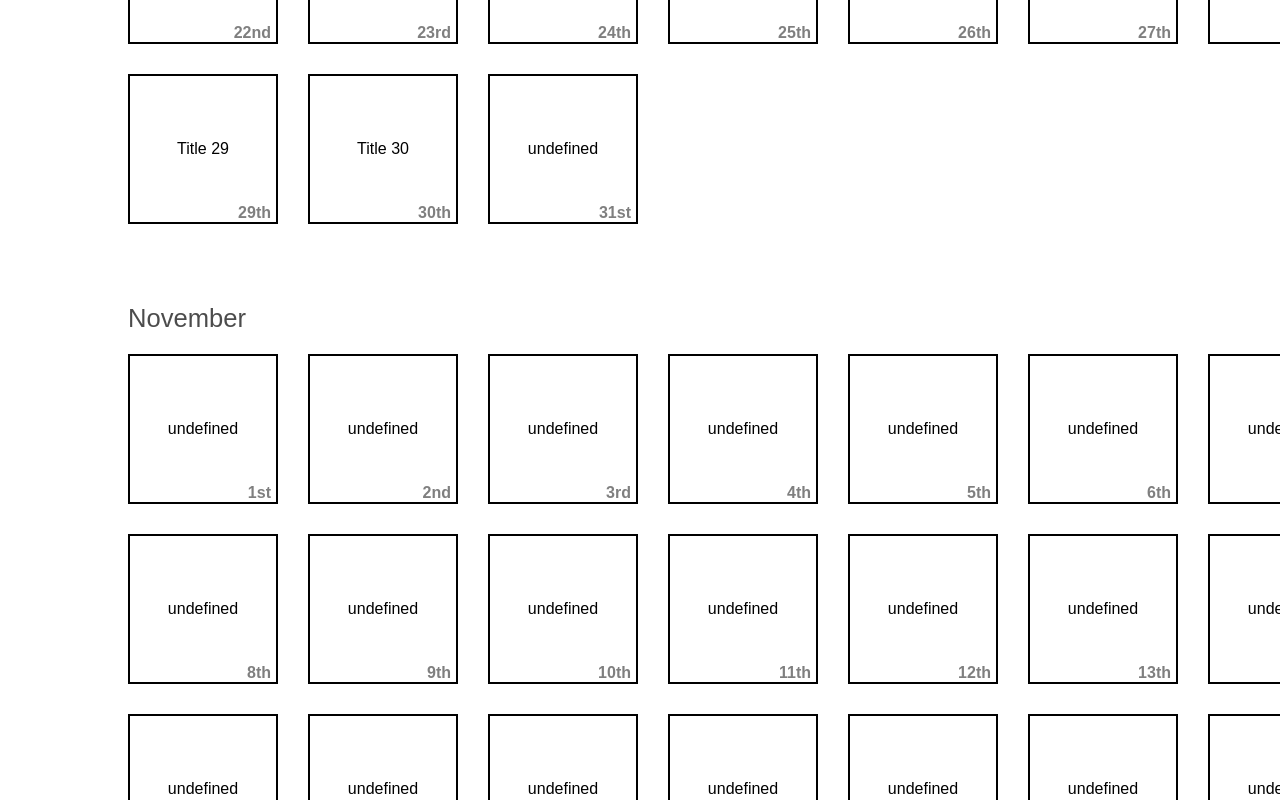
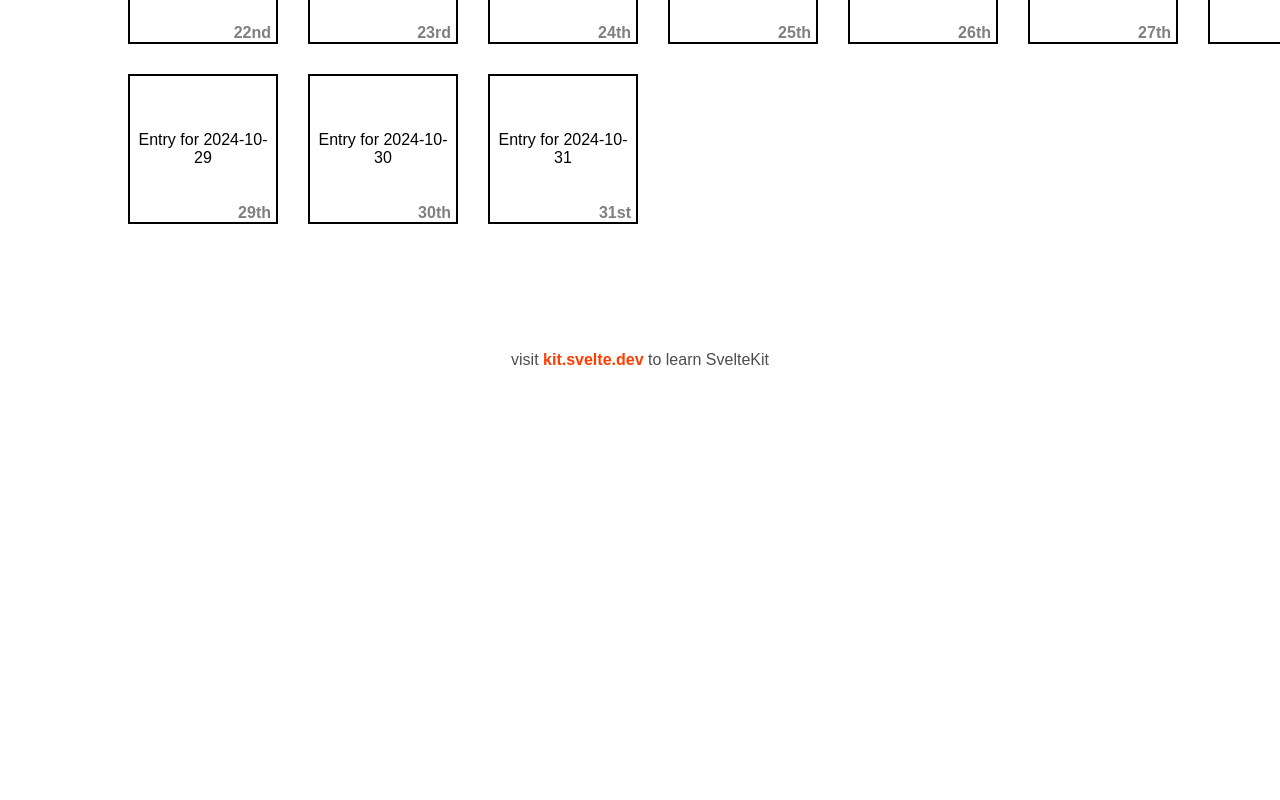
Before and after one commit to ga-fleury/omni, a SvelteKit app: page /calendar in a window 1280 px wide. Shown: the part 760-1560 px from the top of the page. After the commit the page ends 1160 px from the top, so only its background shows below. Built offline with nearby package versions, Linux system fonts and the light colour scheme.

Commit message:
local storage

```diff
--- a/src/routes/CurrentMonthSquares.svelte
+++ b/src/routes/CurrentMonthSquares.svelte
@@ -1,11 +1,10 @@
 <script>
 	import DayModal from './DayModal.svelte';
 	import DaySquare from './DaySquare.svelte';
-	// Get current date information
-	const date = new Date();
-	const currentYear = date.getFullYear();
-	const currentMonth = date.getMonth();
+	import { onMount, onDestroy } from 'svelte';
 
+	let journalMap = {};
+	let journalEntries = [];
 	const monthNames = [
 		'January',
 		'February',
@@ -21,74 +20,90 @@
 		'December'
 	];
 
+	// Determine the current year and month
+	const currentDate = new Date();
+	const currentYear = currentDate.getFullYear();
+	const currentMonth = currentDate.getMonth(); // Note: January is 0!
 
-	// Calculate the number of days in the current month
+	// Determine the number of days in the current month
 	const daysInMonth = new Date(currentYear, currentMonth + 1, 0).getDate();
-  const daysInNextMonth = new Date(currentYear, currentMonth + 2, 0).getDate();
-
-  let currentMonthTitles = []
-
-	// Create an array of day numbers
-	const days = Array.from({ length: daysInMonth }, (_, i) => i + 1);
-  	const daysNextMonth = Array.from({ length: daysInNextMonth }, (_, i) => i + 1);
-
-	for(const day in days) {
-		currentMonthTitles.push("Title " + day)
-	}
 
 	let selectedDate = null;
-	let title;
+	let selectedDateTitle;
 
-	function openModal(day) {
+	function openModal(day, date) {
 		// Set the selected day
-		console.log('parent says clicked ' + day)
+		console.log('parent says clicked ' + date);
 		selectedDate = new Date(currentYear, currentMonth, day);
-		title = currentMonthTitles[day]
+		selectedDateTitle = journalMap[date];
 		document.body.style.overflow = 'hidden';
 	}
 
 	function handleSquareClick(event) {
-		console.log('parent says clicked ' + event.detail.day)
-		openModal(event.detail.day)
+		console.log('parent says clicked ' + event.detail.date);
+		openModal(event.detail.day, event.detail.date);
 	}
 
 	function closeModal(event) {
+		console.log(event);
+		const ISODate = event.detail.day.toISOString().split('T')[0];
 		// updates the modal externally, with info from inside the modal
-		const day = event.detail.day.getDate()
-		const newTitle = event.detail.title
-		currentMonthTitles[day] = newTitle
+		const newTitle = event.detail.selectedDateTitle.title;
+		journalMap[ISODate].title = newTitle;
+		journalEntries = Object.entries(journalMap);
+		saveToLocal(JSON.stringify(journalMap));
 		selectedDate = null;
 		document.body.style.overflow = 'auto';
 	}
 
+	onMount(() => {
+		const storedData = localStorage.getItem('OMNI_DATA');
+		if (storedData) {
+			journalMap = JSON.parse(storedData);
+			journalEntries = Object.entries(journalMap);
+			console.log('User data loaded from localStorage:', journalMap);
+		} else {
+			// Initialize an empty object
+
+
+			// Populate the object with each day of the month as an ISO string
+			for (let day = 1; day <= daysInMonth; day++) {
+				// Construct the date in ISO format (YYYY-MM-DD)
+				const dateKey = new Date(currentYear, currentMonth, day).toISOString().split('T')[0];
+
+				// Assign an object to each date, here with a placeholder title
+				journalMap[dateKey] = {
+					title: `Entry for ${dateKey}`
+				};
+			}
+
+			journalEntries = Object.entries(journalMap);
+			console.log(journalEntries);
+		}
+	});
+
+	function saveToLocal(item) {
+		localStorage.setItem('OMNI_DATA', item);
+	}
 </script>
 
-
 <div class="year">
-
 	<h2 class="month">{monthNames[currentMonth]}</h2>
 	<div class="calendar">
-    {#each days as day}
-		<DaySquare {day} title={currentMonthTitles[day]} on:customEvent={handleSquareClick}/>
+		{#each journalEntries as [date, details]}
+			<DaySquare {date} title={details.title} on:customEvent={handleSquareClick} />
 		{/each}
 		{#if selectedDate}
-		<DayModal {selectedDate} {title} on:close={closeModal} />
+			<DayModal {selectedDate} {selectedDateTitle} on:close={closeModal} />
 		{/if}
 	</div>
-  <h2 class="month">{monthNames[currentMonth+1]}</h2>
-  <div class="calendar">
-    {#each daysNextMonth as day}
-		<DaySquare {day} title={daysInNextMonth[day]} on:customEvent={handleSquareClick}/>
-    {/each}
 </div>
-</div>
-
 
 <style lang="scss">
 	.year {
 		max-width: 80vw;
 		align-self: center;
-    margin:auto;
+		margin: auto;
 	}
 	.month {
 		font-size: 2vw;
--- a/src/routes/DayModal.svelte
+++ b/src/routes/DayModal.svelte
@@ -1,6 +1,8 @@
 <script>
     export let selectedDate;
-    export let title;
+    export let selectedDateTitle;
+    export let date;
+
     import { createEventDispatcher } from 'svelte';
     import { onMount } from 'svelte';
 
@@ -12,8 +14,9 @@
 
     function closeModal() {
       dispatch('close',
-        { title: title,
-          day: selectedDate
+        { selectedDateTitle: selectedDateTitle,
+          day: selectedDate,
+          date: date
         });
     }
 
@@ -66,7 +69,7 @@
 
   <div class="modal-backdrop" on:click={closeModal} role="button" aria-pressed="false" tabindex="0">
     <div class="modal-content" on:click|stopPropagation role="button" aria-pressed="false" tabindex="0">
-      <input type="text" name="" id="day-title-input" placeholder={title} bind:value={title} on:input={handleInputChange}>
+      <input type="text" name="" id="day-title-input" bind:value={selectedDateTitle.title} on:input={handleInputChange}>
       <p>{selectedDate.toDateString()}</p>
       <button on:click={closeModal} role="button" aria-pressed="false" tabindex="0">Close</button>
     </div>
--- a/src/routes/DaySquare.svelte
+++ b/src/routes/DaySquare.svelte
@@ -1,16 +1,19 @@
 <script>
     import { createEventDispatcher } from 'svelte';
-    export let day;
     export let title;
+    export let date;
 
-    const dispatch2 = createEventDispatcher();
+    let day = Number(String(date).slice(-2))
+
+    const dispatch = createEventDispatcher();
 
 
     function squareClick() {
         console.log('component says clicked ' + day)
-      dispatch2('customEvent',
+      dispatch('customEvent',
         { title: title,
-          day: day
+          day: day,
+          date: date
         });
     }
 </script>
```
Lines whose indentation alone changed are shown as unchanged.
